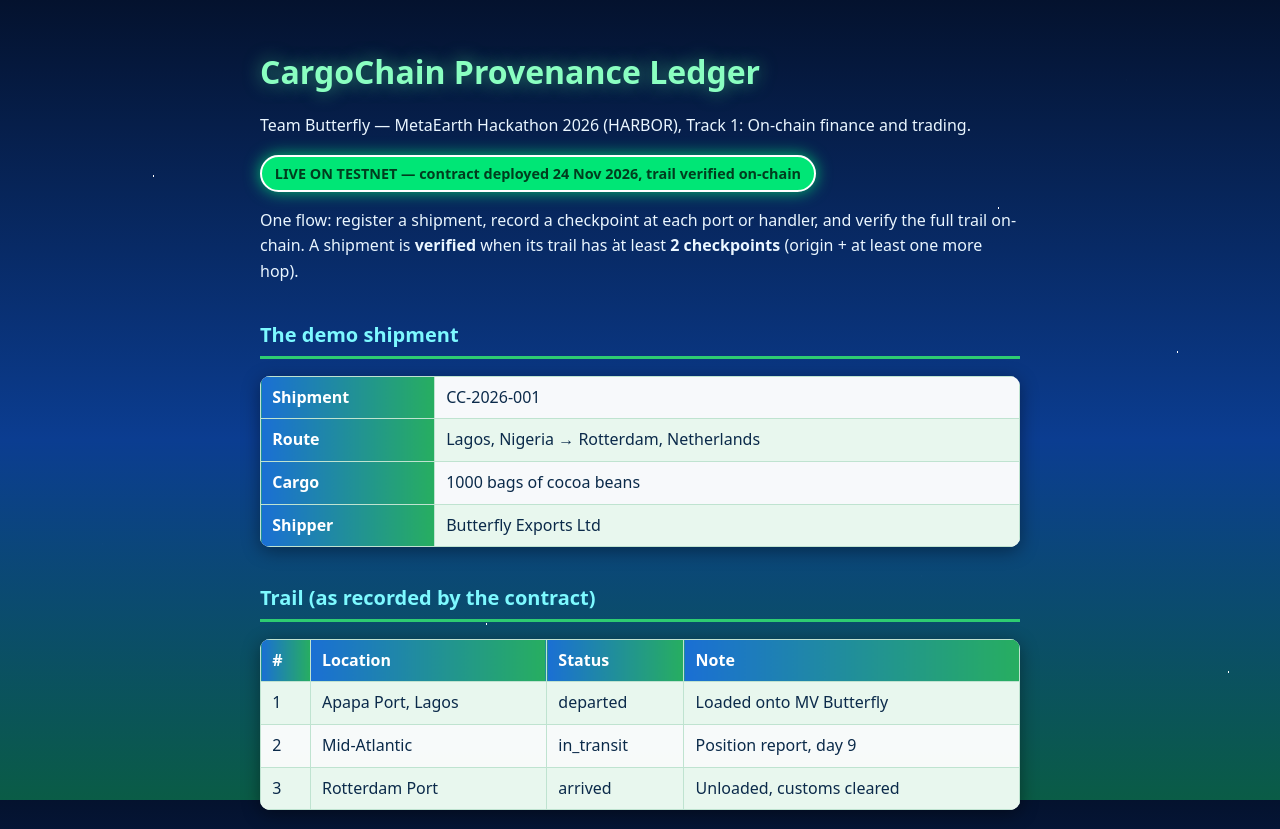
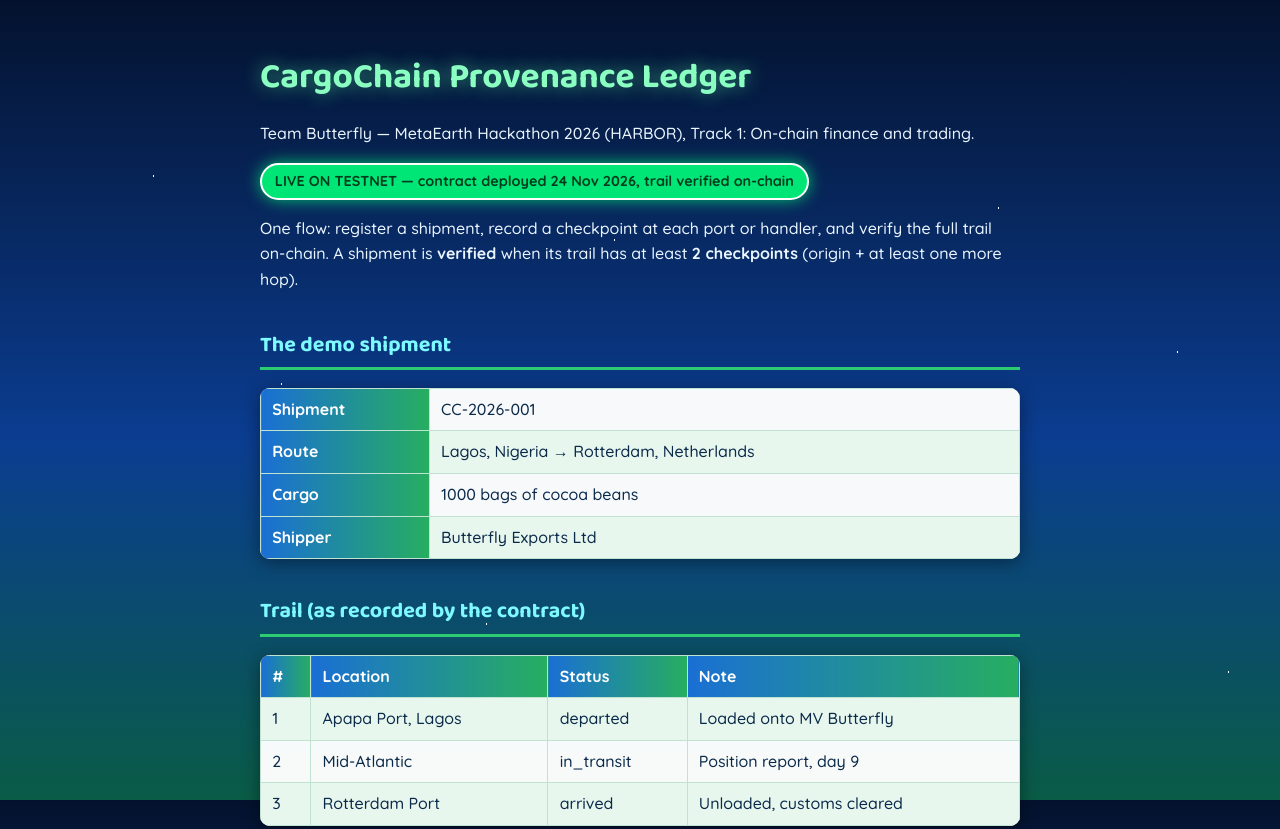
Before and after one commit to skymiller1509-blip/cargo-chain, a plain HTML site: page demo/index.html in a window 1280 px wide. Shown: the top 829 px of the page. Drawn offline with Linux system fonts and the light colour scheme.

Commit message:
Demo page: cute rounded fonts (Baloo 2 headings, Quicksand body)

```diff
--- a/demo/index.html
+++ b/demo/index.html
@@ -4,10 +4,13 @@
 <meta charset="utf-8">
 <meta name="viewport" content="width=device-width, initial-scale=1">
 <title>CargoChain Provenance Ledger — MetaEarth HARBOR</title>
+<link rel="preconnect" href="https://fonts.googleapis.com">
+<link rel="preconnect" href="https://fonts.gstatic.com" crossorigin>
+<link href="https://fonts.googleapis.com/css2?family=Baloo+2:wght@600;700;800&family=Quicksand:wght@500;600;700&display=swap" rel="stylesheet">
 <style>
-  body { font-family: system-ui, sans-serif; max-width: 760px; margin: 0 auto; padding: 2rem 1rem 3rem; line-height: 1.6; color: #eaf6ff; background-color: #04122e; background-image: radial-gradient(1.5px 1.5px at 12% 22%, #fff 50%, transparent 51%), radial-gradient(1px 1px at 32% 8%, #fff 50%, transparent 51%), radial-gradient(1.5px 1.5px at 48% 30%, #fff 50%, transparent 51%), radial-gradient(1px 1px at 64% 14%, #fff 50%, transparent 51%), radial-gradient(2px 2px at 78% 26%, #fff 50%, transparent 51%), radial-gradient(1px 1px at 88% 10%, #fff 50%, transparent 51%), radial-gradient(1.5px 1.5px at 22% 48%, #fff 50%, transparent 51%), radial-gradient(1px 1px at 58% 55%, #fff 50%, transparent 51%), radial-gradient(1.5px 1.5px at 92% 44%, #fff 50%, transparent 51%), radial-gradient(1px 1px at 8% 68%, #fff 50%, transparent 51%), radial-gradient(1.5px 1.5px at 38% 78%, #fff 50%, transparent 51%), radial-gradient(1px 1px at 72% 72%, #fff 50%, transparent 51%), radial-gradient(1.5px 1.5px at 96% 84%, #fff 50%, transparent 51%), linear-gradient(180deg, #04122e 0%, #0b3d91 55%, #0a5c46 100%); background-attachment: fixed; }
-  h1 { font-size: 2rem; line-height: 1.2; color: #8affc1; text-shadow: 0 0 18px rgba(90,255,160,.55); }
-  h2 { font-size: 1.25rem; margin-top: 2.2rem; color: #7df9ff; border-bottom: 3px solid #2ecc71; padding-bottom: 0.3rem; }
+  body { font-family: 'Quicksand', system-ui, sans-serif; max-width: 760px; margin: 0 auto; padding: 2rem 1rem 3rem; line-height: 1.6; color: #eaf6ff; background-color: #04122e; background-image: radial-gradient(1.5px 1.5px at 12% 22%, #fff 50%, transparent 51%), radial-gradient(1px 1px at 32% 8%, #fff 50%, transparent 51%), radial-gradient(1.5px 1.5px at 48% 30%, #fff 50%, transparent 51%), radial-gradient(1px 1px at 64% 14%, #fff 50%, transparent 51%), radial-gradient(2px 2px at 78% 26%, #fff 50%, transparent 51%), radial-gradient(1px 1px at 88% 10%, #fff 50%, transparent 51%), radial-gradient(1.5px 1.5px at 22% 48%, #fff 50%, transparent 51%), radial-gradient(1px 1px at 58% 55%, #fff 50%, transparent 51%), radial-gradient(1.5px 1.5px at 92% 44%, #fff 50%, transparent 51%), radial-gradient(1px 1px at 8% 68%, #fff 50%, transparent 51%), radial-gradient(1.5px 1.5px at 38% 78%, #fff 50%, transparent 51%), radial-gradient(1px 1px at 72% 72%, #fff 50%, transparent 51%), radial-gradient(1.5px 1.5px at 96% 84%, #fff 50%, transparent 51%), linear-gradient(180deg, #04122e 0%, #0b3d91 55%, #0a5c46 100%); background-attachment: fixed; }
+  h1 { font-family: 'Baloo 2', 'Quicksand', system-ui, sans-serif; font-size: 2.2rem; line-height: 1.2; color: #8affc1; text-shadow: 0 0 18px rgba(90,255,160,.55); }
+  h2 { font-family: 'Baloo 2', 'Quicksand', system-ui, sans-serif; font-size: 1.35rem; margin-top: 2.2rem; color: #7df9ff; border-bottom: 3px solid #2ecc71; padding-bottom: 0.3rem; }
   a { color: #8affc1; }
   code, pre { background: #062a4d; color: #a8ffce; border-radius: 8px; }
   code { padding: 0.15rem 0.4rem; } pre { padding: 1rem; overflow-x: auto; border: 2px solid #2ecc71; }
```
